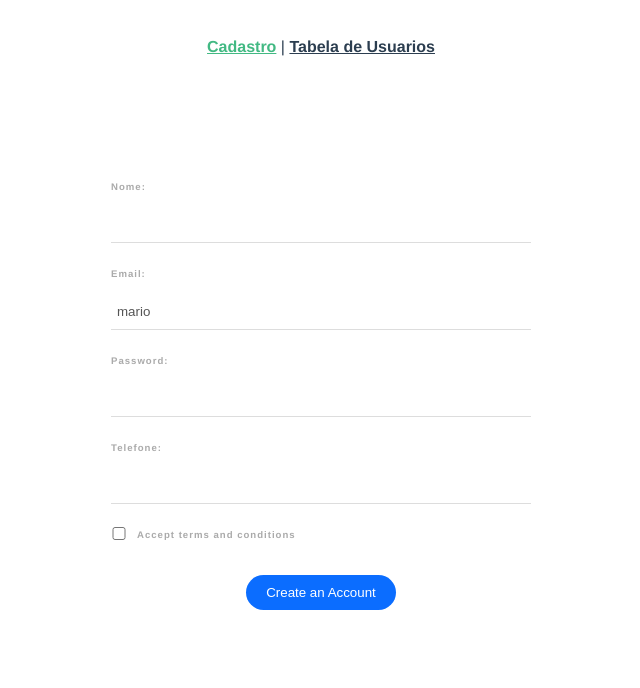
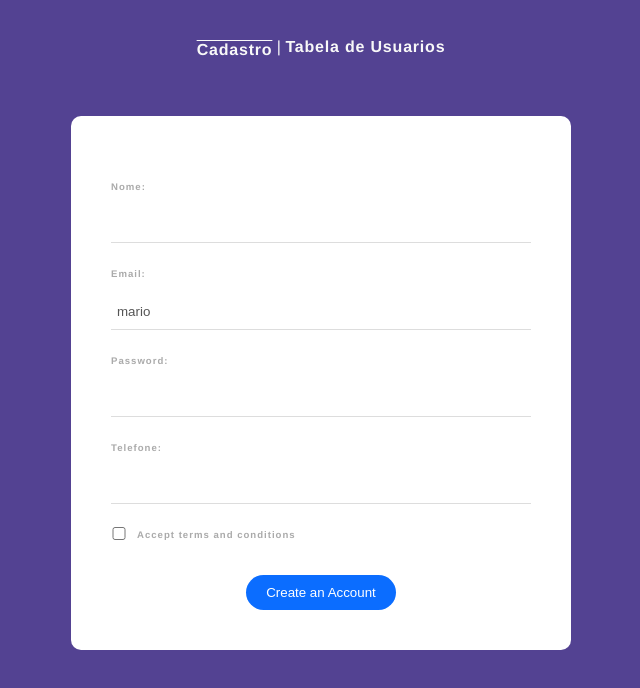
Before and after one commit to Oraculum-Fatec/sistema-cadastro, a Vue app: page / in a window 1280 px wide. Shown: the top 688 px of the page, without its empty margins (319-959 px from the left). Built offline with nearby package versions, Linux system fonts and the light colour scheme.

Commit message:
transition and background update

```diff
--- a/src/App.vue
+++ b/src/App.vue
@@ -12,7 +12,11 @@
   -webkit-font-smoothing: antialiased;
   -moz-osx-font-smoothing: grayscale;
   text-align: center;
-  color: #2c3e50;
+  color: #f8f8f8;
+}
+
+body{
+  background: #534292;
 }
 
 nav {
@@ -21,10 +25,15 @@ nav {
 
 nav a {
   font-weight: bold;
-  color: #2c3e50;
+  color: #f8f8f8;
+  letter-spacing: 0.8px;
+  text-decoration: none;
 }
 
 nav a.router-link-exact-active {
-  color: #42b983;
+  top: 2px;
+  position: relative;
+  top: 3px;
+  text-decoration: overline;
 }
 </style>
--- a/src/components/TableView.vue
+++ b/src/components/TableView.vue
@@ -4,7 +4,7 @@
 </template>
 
 <script>
-const {tableModel} = require("./tableModel")
+//const {tableModel} = require("./tableModel")
 const {tableService} = require("../services/table.service")
 
 
--- a/src/views/Cadastro.vue
+++ b/src/views/Cadastro.vue
@@ -1,5 +1,5 @@
 <template>
-  <div class="home">
+  <div class="cadastro">
     <Signup/>
   </div>
 </template>
@@ -8,7 +8,7 @@
 import Signup from '@/components/Signup.vue'
 
 export default {
-  name: 'HomeView',
+  name: 'Cadastro',
   components: {
     Signup
   }
```
Also changed, not shown: 1 other file (tests, documents, lock files or other folders).
